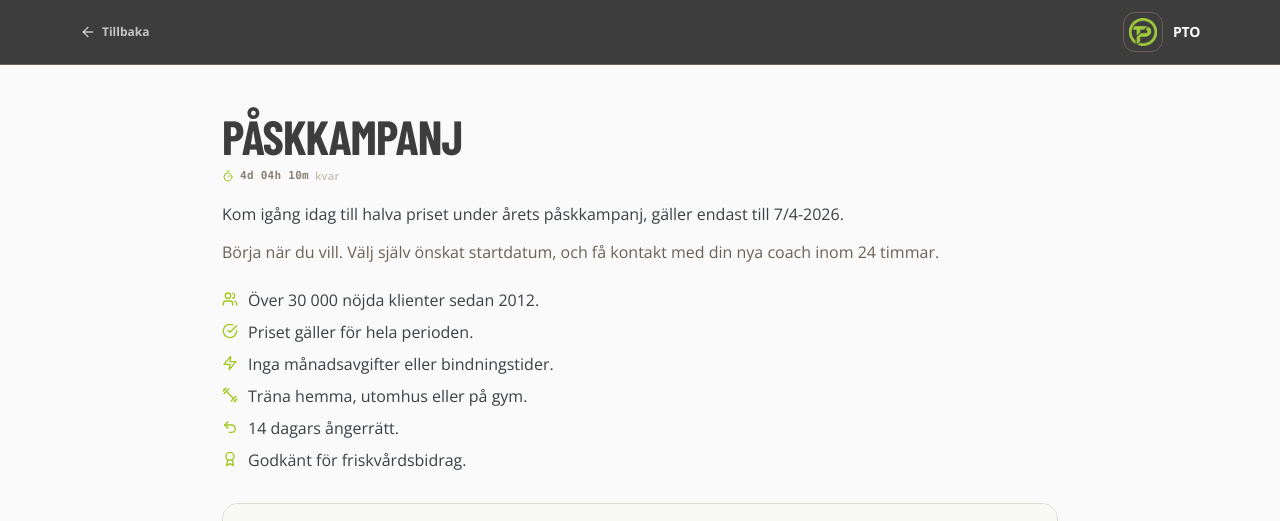
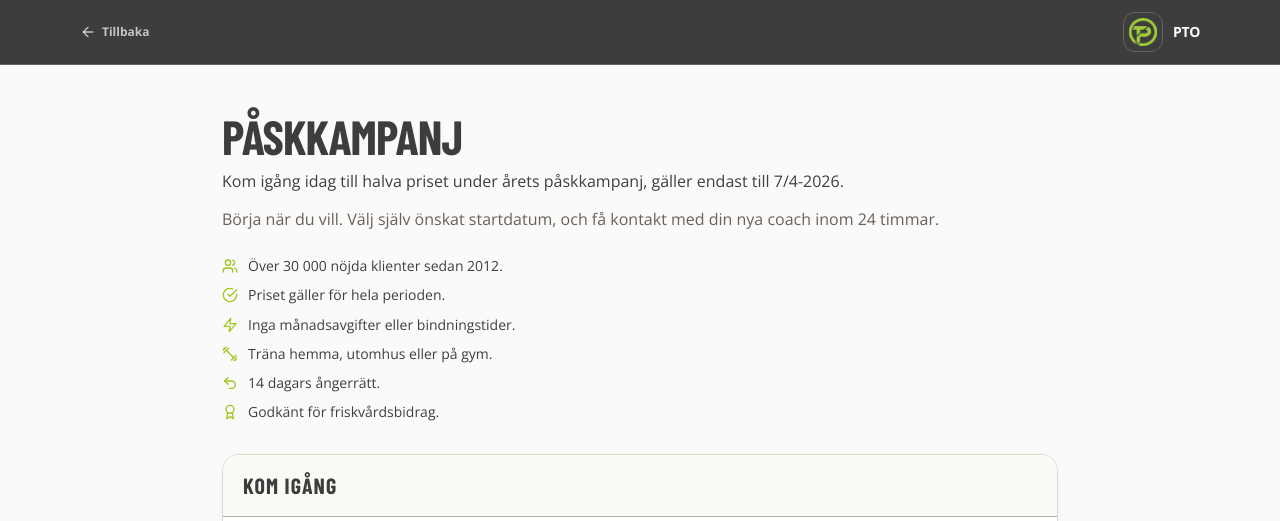
Before and after one commit to pto-agi/ai-kocken, a React (Vite) app: page /bli-klient in a window 1280 px wide. Shown: the top 521 px of the page. Built offline with nearby package versions, Linux system fonts and the light colour scheme; no server answers.

Commit message:
cleanup: remove countdown timer, trust bullets to 14px
- Removed useCountdown hook, Timer import, countdown JSX
- Simplified showCampaign to date check
- Trust bullet text: 16px → 14px

```diff
--- a/pages/BliKlient.tsx
+++ b/pages/BliKlient.tsx
@@ -5,7 +5,7 @@ import type { Appearance } from '@stripe/stripe-js';
 import { useSearchParams, useNavigate } from 'react-router-dom';
 import {
   Loader2, AlertTriangle, ArrowRight,
-  Shield, Zap, Lock, Timer,
+  Shield, Zap, Lock,
   Dumbbell, Users, CheckCircle, Undo2, Award,
   CreditCard, ChevronDown,
 } from 'lucide-react';
@@ -62,21 +62,6 @@ const CAMPAIGN = {
   deadline: new Date('2026-04-07T23:59:59'),
 };
 
-function useCountdown(deadline: Date) {
-  const [now, setNow] = useState(Date.now());
-  useEffect(() => {
-    const id = setInterval(() => setNow(Date.now()), 1000);
-    return () => clearInterval(id);
-  }, []);
-  const diff = Math.max(0, deadline.getTime() - now);
-  return {
-    days: Math.floor(diff / 86_400_000),
-    hours: Math.floor((diff % 86_400_000) / 3_600_000),
-    mins: Math.floor((diff % 3_600_000) / 60_000),
-    secs: Math.floor((diff % 60_000) / 1000),
-    expired: diff <= 0,
-  };
-}
 
 // ── Data ──
 
@@ -123,8 +108,7 @@ export const BliKlient: React.FC = () => {
   const [openFaq, setOpenFaq] = useState<number | null>(null);
 
   const checkoutRef = useRef<HTMLDivElement>(null);
-  const countdown = useCountdown(CAMPAIGN.deadline);
-  const showCampaign = CAMPAIGN.active && !countdown.expired;
+  const showCampaign = CAMPAIGN.active && new Date() < CAMPAIGN.deadline;
 
   // ── Renewal / Trial ──
   const isRenewalFlow = searchParams.get('flow') === 'renewal';
@@ -243,13 +227,6 @@ export const BliKlient: React.FC = () => {
               {showCampaign ? CAMPAIGN.name : 'Bli klient'}
             </h1>
 
-            {showCampaign && !countdown.expired && (
-              <p className="text-[11px] text-[#8A8177] font-semibold tracking-wide mb-4 flex items-center gap-1.5">
-                <Timer className="w-3 h-3 text-[#a0c81d]" aria-hidden="true" />
-                <span className="font-mono">{countdown.days}d {String(countdown.hours).padStart(2,'0')}h {String(countdown.mins).padStart(2,'0')}m</span>
-                <span className="text-[#C5BFB5]">kvar</span>
-              </p>
-            )}
 
             <p className="text-[#3C4043] leading-relaxed mb-3" style={{ fontFamily: "'Open Sans', sans-serif", fontSize: '16px', fontWeight: 400 }}>
               Kom igång idag till halva priset under årets påskkampanj, gäller endast till {CAMPAIGN.deadlineLabel}.
@@ -264,7 +241,7 @@ export const BliKlient: React.FC = () => {
               {TRUST_BULLETS.map(({ icon: Icon, text }) => (
                 <li key={text} className="flex items-start gap-2.5">
                   <Icon className="w-4 h-4 text-[#a0c81d] mt-0.5 shrink-0" aria-hidden="true" />
-                  <span className="text-[#3C4043] leading-snug" style={{ fontFamily: "'Open Sans', sans-serif", fontSize: '16px', fontWeight: 400 }}>{text}</span>
+                  <span className="text-[#3C4043] leading-snug" style={{ fontFamily: "'Open Sans', sans-serif", fontSize: '14px', fontWeight: 400 }}>{text}</span>
                 </li>
               ))}
             </ul>
```
